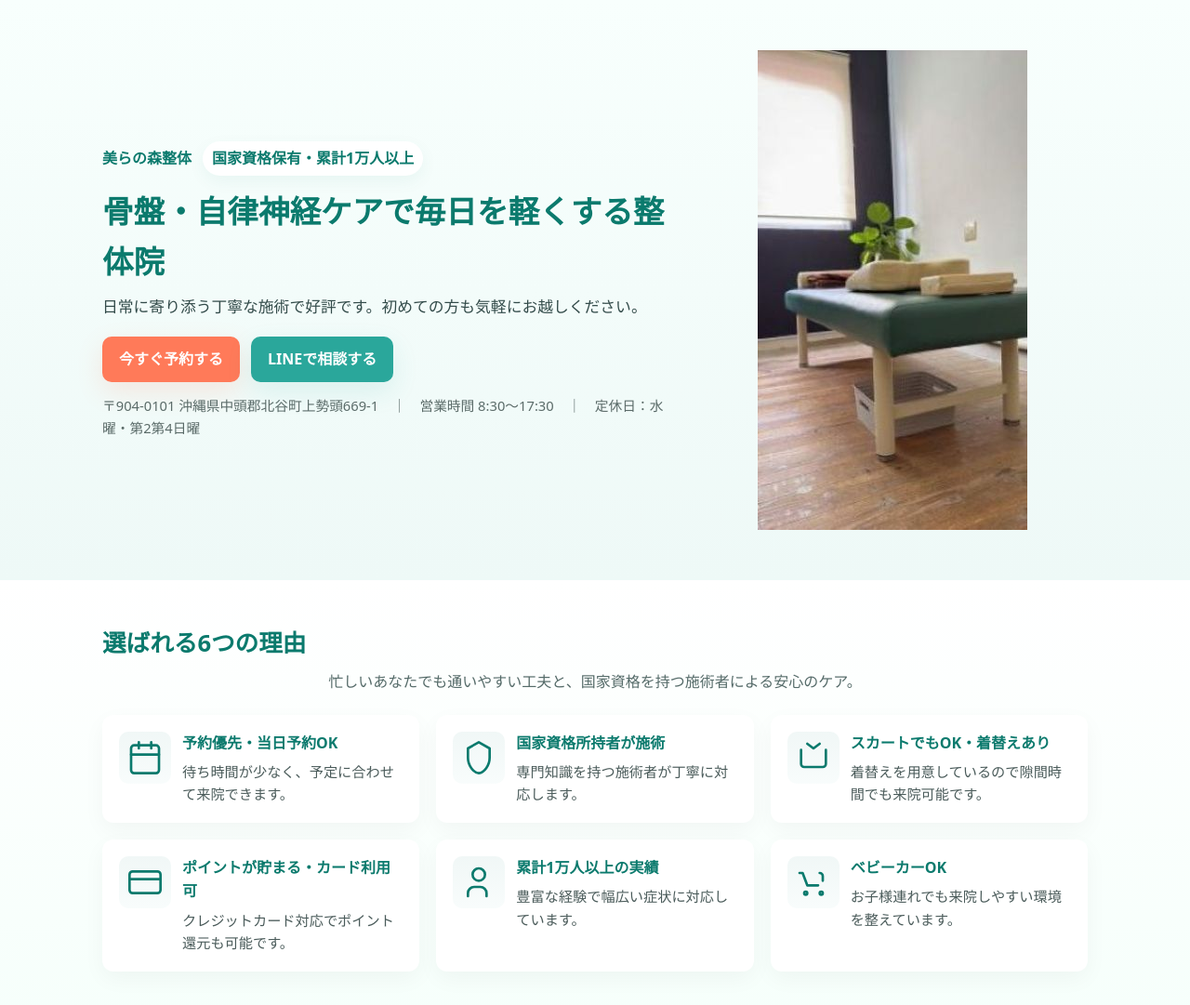
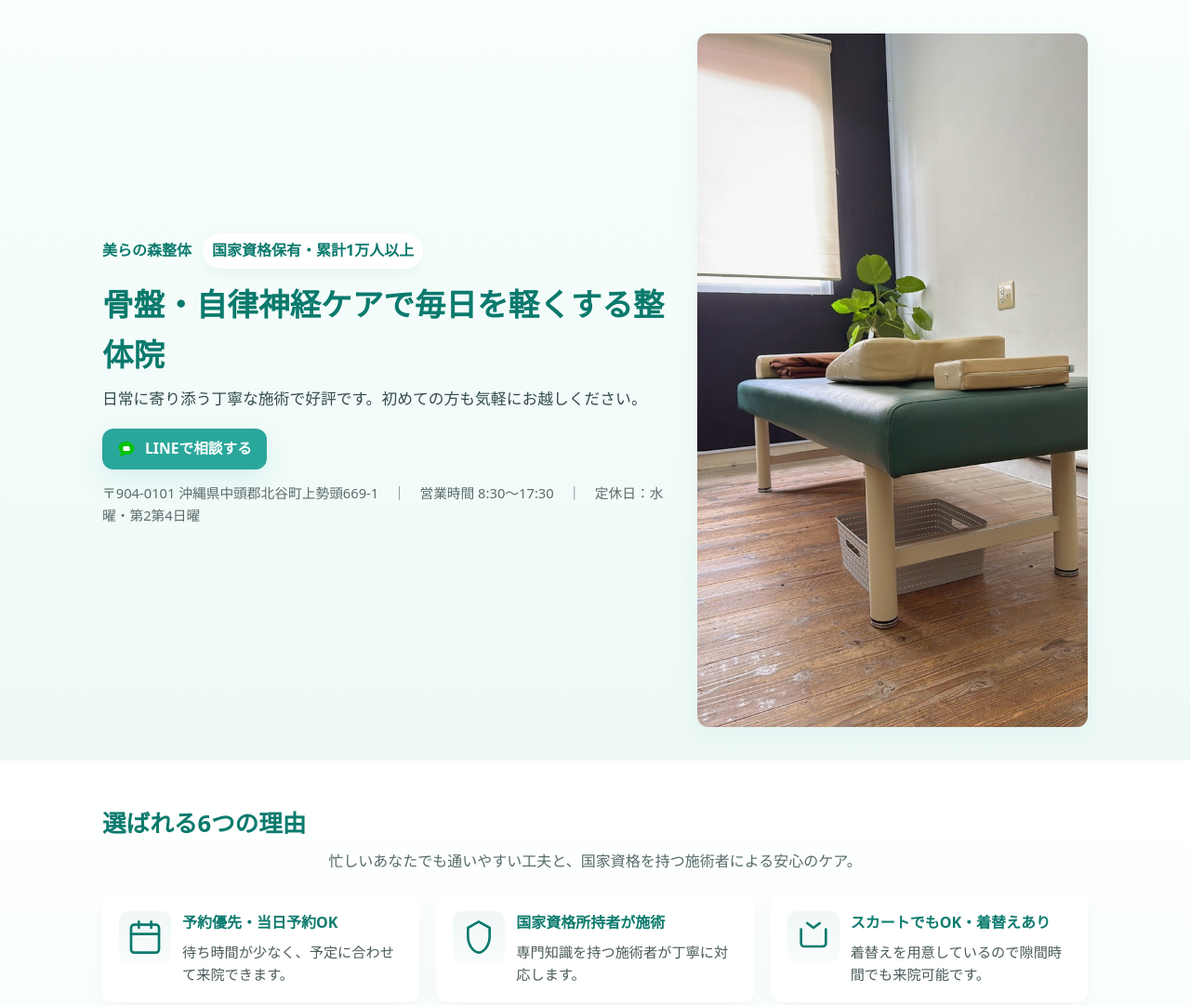
Before and after one commit to masayahirooka/my-website, a plain HTML site: page docs/index.html in a window 1280 px wide. Shown: the top 1081 px of the page at 93% size. Drawn offline with Linux system fonts and the light colour scheme.

Commit message:
Use docs/ for GitHub Pages

```diff
--- a/index.html
+++ b/docs/index.html
@@ -1,4 +1,3 @@
-
 <!DOCTYPE html>
 <html lang="ja">
 <head>
@@ -21,19 +20,51 @@
         <h1>骨盤・自律神経ケアで毎日を軽くする整体院</h1>
         <p class="lead">日常に寄り添う丁寧な施術で好評です。初めての方も気軽にお越しください。</p>
 
-        <div class="fv-ctas">
-          <a class="btn primary" href="#reserve">今すぐ予約する</a>
-          <a class="btn line" href="https://lin.ee/nWgCy7y" target="_blank" rel="noopener noreferrer">LINEで相談する</a>
+        <!-- fv-ctas をインラインで上書き -->
+        <div class="fv-ctas" style="display:flex;gap:12px;flex-wrap:wrap;margin-bottom:8px;justify-content:flex-start;">
+          <!-- LINEボタンのみ（インラインスタイルで見た目を固定） -->
+          <a
+            href="https://lin.ee/nWgCy7y"
+            target="_blank"
+            rel="noopener noreferrer"
+            aria-label="LINEで相談する（外部リンク）"
+            style="
+              display:inline-flex;
+              align-items:center;
+              gap:10px;
+              text-decoration:none;
+              padding:12px 16px;
+              border-radius:12px;
+              font-weight:800;
+              background:#2aa79b;
+              color:#ffffff;
+              box-shadow:0 10px 28px rgba(42,167,155,0.12);
+              transition:transform .12s ease, box-shadow .12s ease;
+            "
+            onmouseover="this.style.transform='translateY(-3px)'; this.style.boxShadow='0 14px 36px rgba(42,167,155,0.14)';"
+            onmouseout="this.style.transform=''; this.style.boxShadow='0 10px 28px rgba(42,167,155,0.12)';"
+            onfocus="this.style.outline='3px solid rgba(11,122,109,0.18)'; outlineOffset='3px';"
+            onblur="this.style.outline='';"
+          >
+            <!-- SVGアイコン（インライン） -->
+            <svg class="icon-line" xmlns="http://www.w3.org/2000/svg" viewBox="0 0 24 24" width="20" height="20" aria-hidden="true" focusable="false" style="flex:0 0 20px;">
+              <path fill="#00C300" d="M12 2C6.48 2 2 5.58 2 10c0 2.03.98 3.9 2.66 5.25L4 22l6.06-2.9C11.02 19.2 11.5 19.25 12 19.25c5.52 0 10-3.58 10-8S17.52 2 12 2z"/>
+              <path fill="#ffffff" d="M7.8 9.6c.2-.6.9-1.1 1.6-1.1h5.2c.7 0 1.3.5 1.4 1.1l.6 3.6c.1.6-.4 1.1-1.1 1.1H9.1c-.7 0-1.3-.5-1.4-1.1l.1-3.6z"/>
+            </svg>
+            <span class="btn-text" style="line-height:1;font-size:0.98rem;">LINEで相談する</span>
+          </a>
         </div>
 
         <p class="fv-note">〒904-0101 沖縄県中頭郡北谷町上勢頭669-1　｜　営業時間 8:30〜17:30　｜　定休日：水曜・第2第4日曜</p>
       </div>
 
       <div class="fv-visual" aria-hidden="true">
-        <img src="images/landscape.jpg" alt="院内の写真" role="img" aria-label="院の雰囲気イラスト"></div>
+        <img src="images/landscape.jpg" alt="院内の写真" role="img" aria-label="院の雰囲気イラスト" style="width:100%;max-width:420px;height:auto;border-radius:12px;object-fit:cover;box-shadow:0 8px 30px rgba(11,122,109,0.06);">
       </div>
     </div>
   </header>
+</body>
+</html>
 
   <!-- 選ばれる理由 -->
   <section class="reasons" aria-labelledby="reasons-title">
@@ -126,11 +157,18 @@
       </ul>
 
    <div class="symptoms-cta">
-        <a class="btn primary" href="#reserve">まずはLINEで相談する</a>
+  <a class="btn btn-line" href="https://lin.ee/nWgCy7y" target="_blank" rel="noopener noreferrer" aria-label="LINEで相談する（外部リンク）">
+    <!-- LINEアイコン（SVG） -->
+    <svg class="icon-line" xmlns="http://www.w3.org/2000/svg" viewBox="0 0 24 24" width="18" height="18" aria-hidden="true" focusable="false" style="flex:0 0 18px;">
+      <path fill="#00C300" d="M12 2C6.48 2 2 5.58 2 10c0 2.03.98 3.9 2.66 5.25L4 22l6.06-2.9C11.02 19.2 11.5 19.25 12 19.25c5.52 0 10-3.58 10-8S17.52 2 12 2z"/>
+      <path fill="#ffffff" d="M7.8 9.6c.2-.6.9-1.1 1.6-1.1h5.2c.7 0 1.3.5 1.4 1.1l.6 3.6c.1.6-.4 1.1-1.1 1.1H9.1c-.7 0-1.3-.5-1.4-1.1l.1-3.6z"/>
+    </svg>
+    <span class="btn-text">まずはLINEで相談する</span>
+  </a>
+
   <a class="btn secondary" href="#menu">施術メニューを見る</a>
 </div>
-    </div>
-  </section>
+
 
   <!-- 院長あいさつ -->
 <section class="director" aria-labelledby="director-title">
@@ -231,15 +269,23 @@
     <div class="container">
       <h2 id="access-title">診療時間とアクセス</h2>
 
-      <div class="access-grid">
    <div class="access-card">
   <h3>診療時間</h3>
   <p><strong>営業時間</strong>：8:30〜17:30</p>
   <p><strong>定休日</strong>：水曜日・第2第4日曜日</p>
   <p><strong>住所</strong>：〒904-0101 沖縄県中頭郡北谷町上勢頭669-1</p>
-          <p><a class="btn small line" href="https://lin.ee/nWgCy7y" target="_blank" rel="noopener noreferrer">LINEで相談する</a></p>
+  <p>
+    <a class="btn btn-line small" href="https://lin.ee/nWgCy7y" target="_blank" rel="noopener noreferrer" aria-label="LINEで相談する（外部リンク）">
+      <!-- 小さめのLINEアイコン -->
+      <svg class="icon-line" xmlns="http://www.w3.org/2000/svg" viewBox="0 0 24 24" width="16" height="16" aria-hidden="true" focusable="false" style="flex:0 0 16px; vertical-align:middle;">
+        <path fill="#00C300" d="M12 2C6.48 2 2 5.58 2 10c0 2.03.98 3.9 2.66 5.25L4 22l6.06-2.9C11.02 19.2 11.5 19.25 12 19.25c5.52 0 10-3.58 10-8S17.52 2 12 2z"/>
+        <path fill="#ffffff" d="M7.8 9.6c.2-.6.9-1.1 1.6-1.1h5.2c.7 0 1.3.5 1.4 1.1l.6 3.6c.1.6-.4 1.1-1.1 1.1H9.1c-.7 0-1.3-.5-1.4-1.1l.1-3.6z"/>
+      </svg>
+      <span style="vertical-align:middle; margin-left:8px;">LINEで相談する</span>
+    </a>
+  </p>
 </div>
-<div class="access-card">
+
   <h3>アクセス</h3>
   <p>駐車のご案内：道向かいにコインパーキングがございます。駐車券をお持ちいただければ施術代から割引いたします。</p>
 
```
Also changed, not shown: docs/images/entrance.JPG (renamed from images/entrance.JPG), docs/images/intyou.jpg (renamed from images/intyou.jpg), docs/images/landscape.jpg (added), docs/images/strech.jpg (renamed from images/strech.jpg), docs/style.css (renamed from style.css), images/landscape.jpg (deleted), 10 other files. Lines whose indentation alone changed are shown as unchanged.
